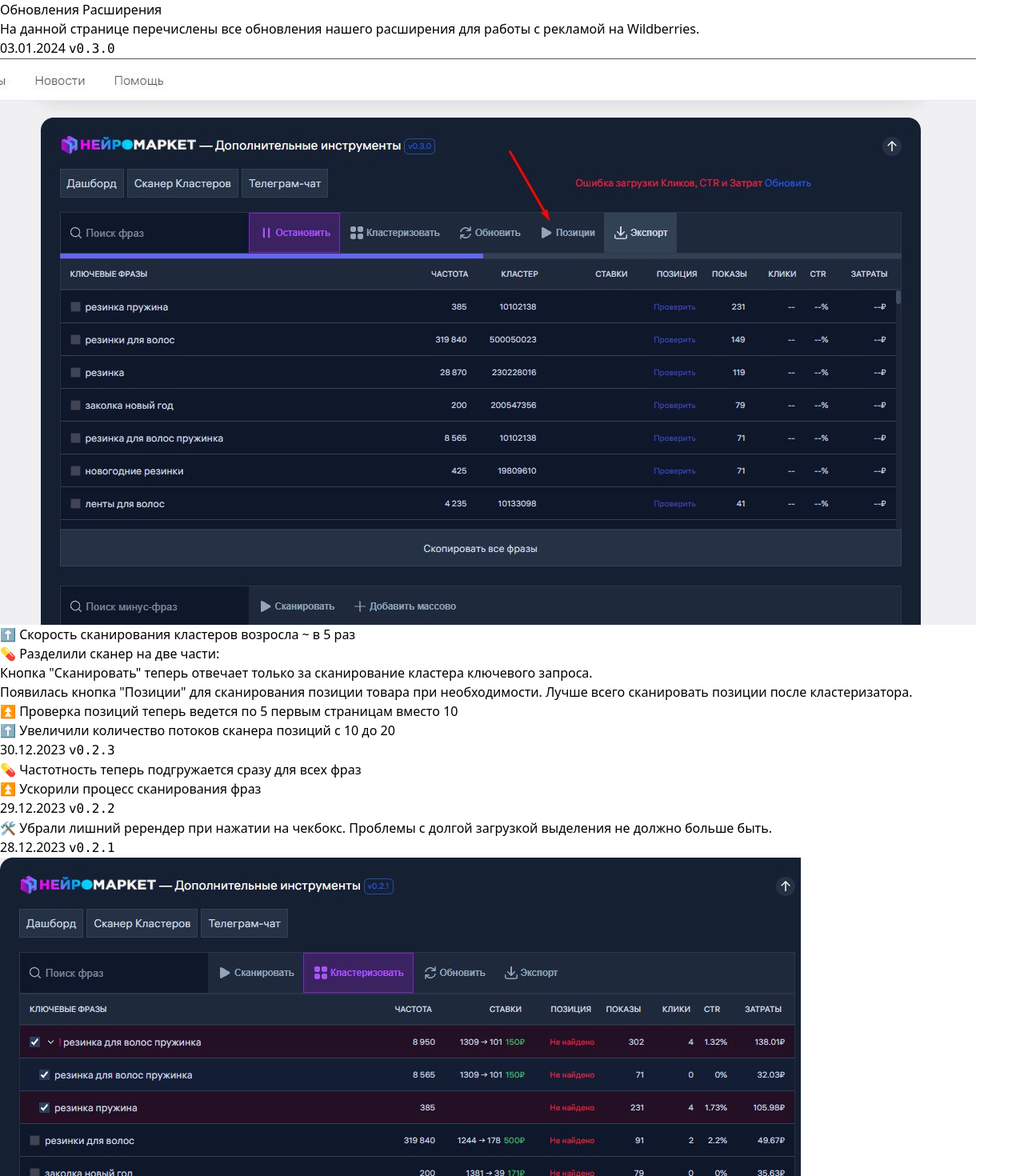
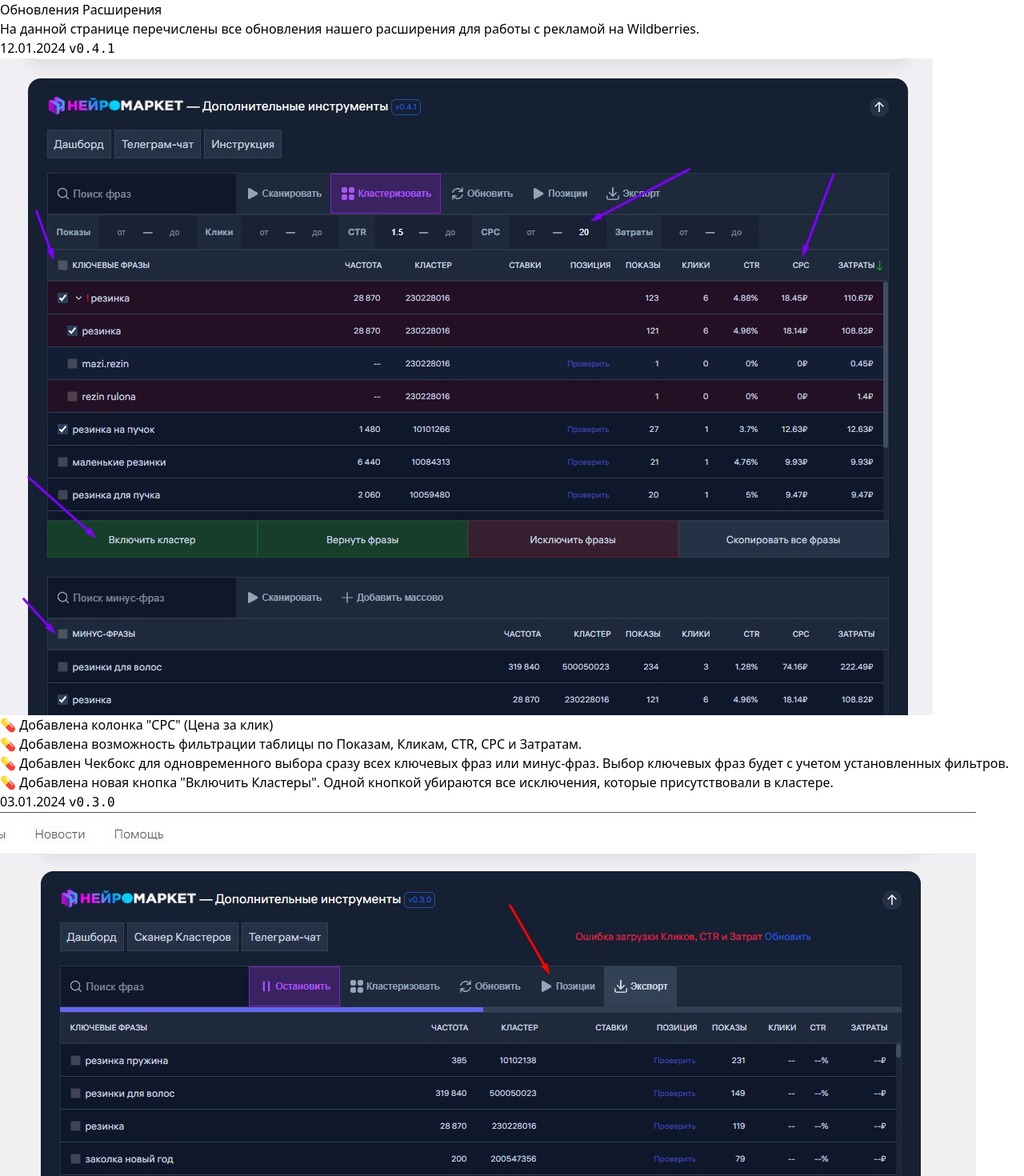
Before and after one commit to wbmeter/docs, a Next.js app: page /extension/updates in a window 1280 px wide. Shown: the top 1470 px of the page at 80% size. Built offline with nearby package versions, Linux system fonts and the light colour scheme.

Commit message:
update extension to 0.4.1

```diff
--- a/pages/extension/updates.mdx
+++ b/pages/extension/updates.mdx
@@ -2,6 +2,18 @@
 # Обновления Расширения
 
 На данной странице перечислены все обновления нашего расширения для работы с рекламой на Wildberries.
+
+## 12.01.2024 `v0.4.1`
+
+![](/extension-updates/16.jpg)
+
+💊 Добавлена колонка "CPC" (Цена за клик)
+
+💊 Добавлена возможность фильтрации таблицы по Показам, Кликам, CTR, CPC и Затратам.
+
+💊 Добавлен Чекбокс для одновременного выбора сразу всех ключевых фраз или минус-фраз. Выбор ключевых фраз будет с учетом установленных фильтров.
+
+💊 Добавлена новая кнопка "Включить Кластеры". Одной кнопкой убираются все исключения, которые присутствовали в кластере.
 
 ## 03.01.2024 `v0.3.0`
 
```
Also changed, not shown: public/extension-updates/16.jpg (added).
